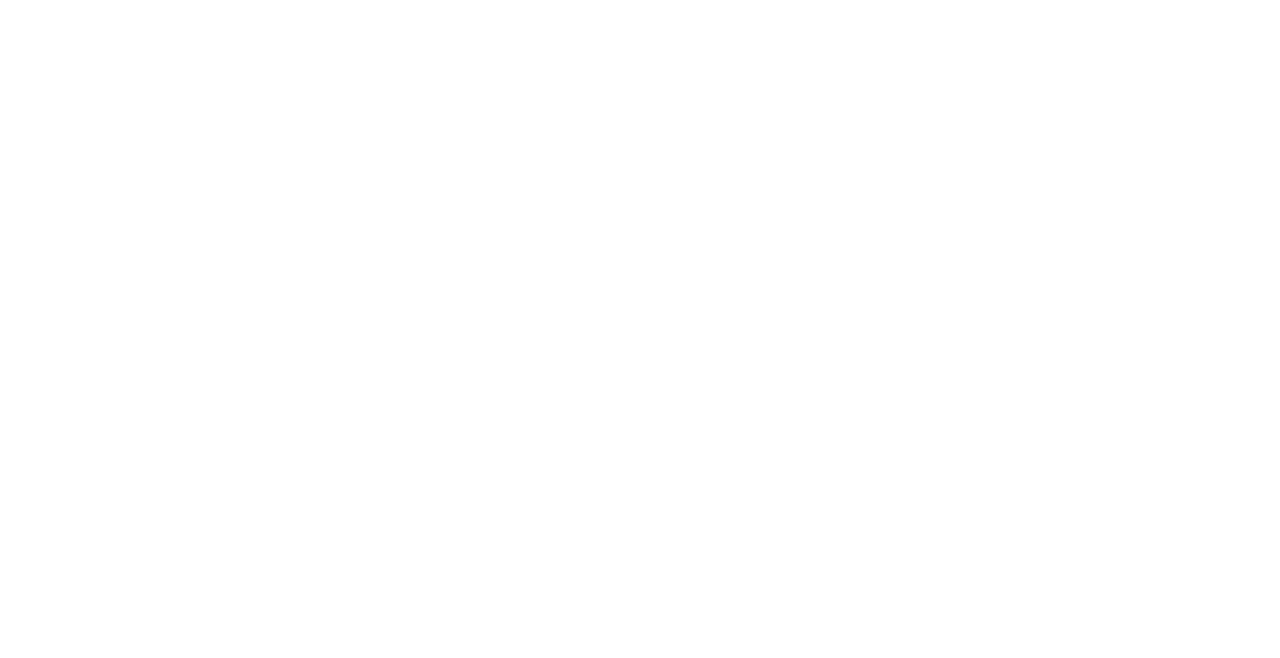
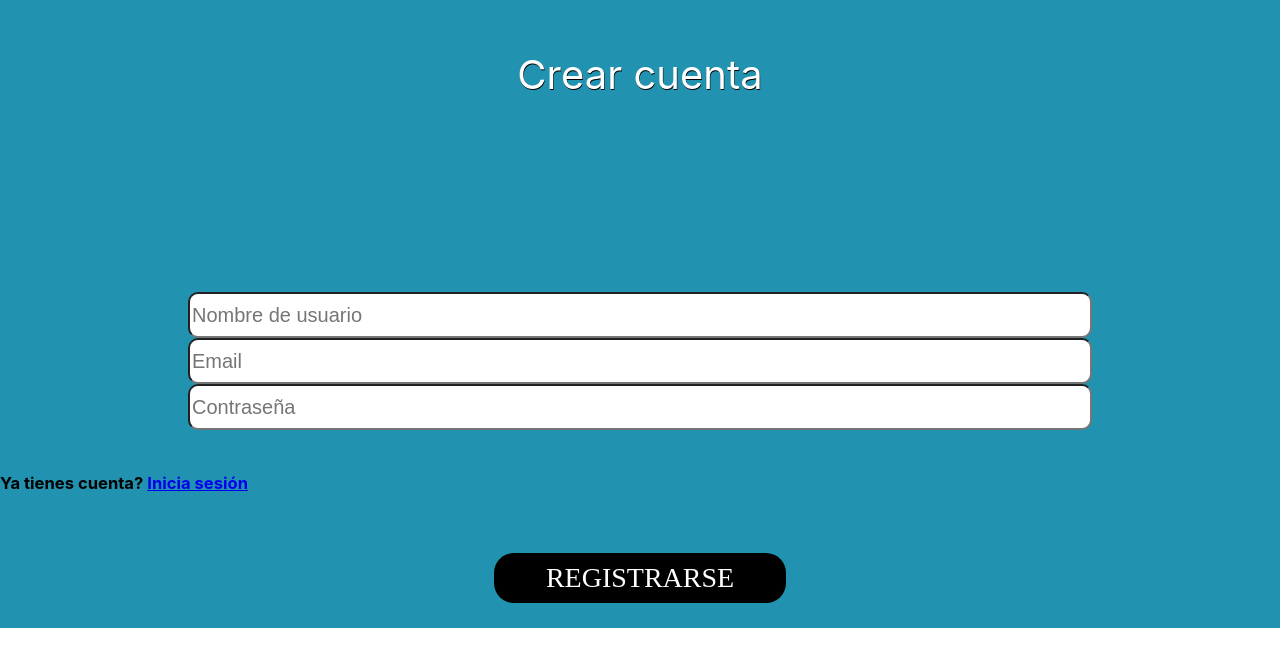
Before and after one commit to YannickNepo/ParkInn, a React (Create React App) app: page /registrarse in a window 1280 px wide. Before the commit this address had no page. Shown: the part 142-800 px from the top of the page. Built offline with nearby package versions, Linux system fonts and the light colour scheme.

Commit message:
solo falta estetica

```diff
--- a/src/App.js
+++ b/src/App.js
@@ -11,7 +11,7 @@ function App() {
     <Router>
       <Routes>
         <Route path="/" element={<PaginaInicio />} />
-        <Route path="/register" element={<Registrarse />} />
+        <Route path="/registrarse" element={<Registrarse />} />
         <Route path="/login" element={<Login />} />
       </Routes>
     </Router>
--- a/src/Paginas/Home/PaginaInicio.css
+++ b/src/Paginas/Home/PaginaInicio.css
@@ -23,6 +23,7 @@
     margin: 2px 1px;
     width: 200px;
     background-color: rgba(40, 123, 144, 1);
+    color: white;
 
  }
 
@@ -32,7 +33,7 @@
 
 }
 #btn_is{
-    background-color: blue;
+    color: #287B90;
 
 }
 
--- a/src/Paginas/Login/Login.js
+++ b/src/Paginas/Login/Login.js
@@ -19,7 +19,7 @@ export default function LoginPage(){
         <div className='contenedor-texto-login'>
           <input className='input-login'type='text' placeholder="Nombre de usuario"></input>
           <input className='input-login'type='password' placeholder="Contraseña"></input>
-          <h5>No tienes cuenta? <Link to="/register">Registrate</Link></h5>
+          <h5>No tienes cuenta? <Link to="/registrarse">Registrate</Link></h5>
         </div>
         <button type="button" className="boton" onClick={redirectToAnotherRoute}>
           <p className="boton-texto">&nbsp;INICIAR SESION</p>
--- a/src/Paginas/Registrarse/Registrarse.css
+++ b/src/Paginas/Registrarse/Registrarse.css
@@ -1,5 +1,4 @@
 .contenedor-login{
-    display: flex;
     font-size: 20px;
     margin: 0;
     padding: 0;
```
